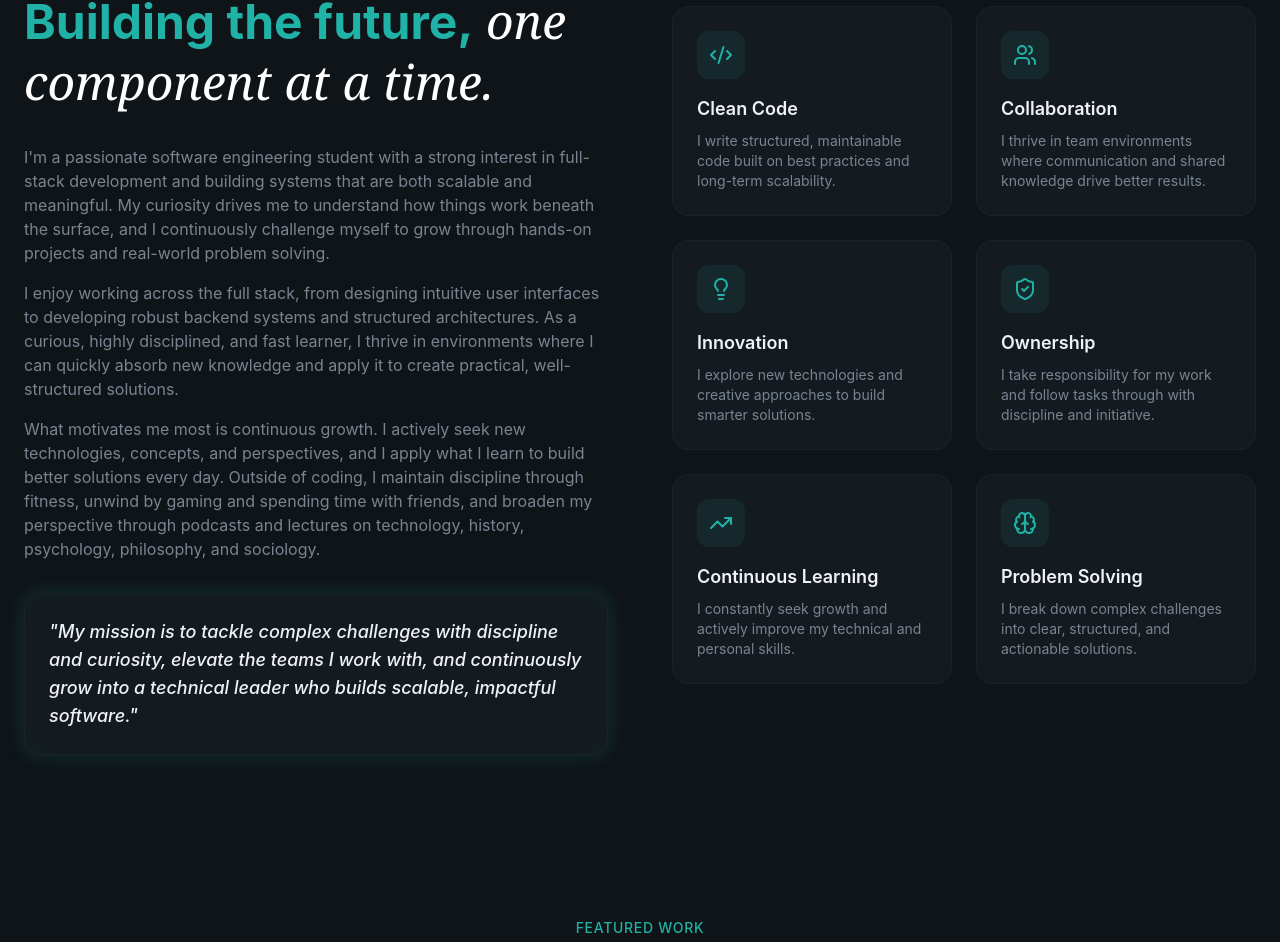
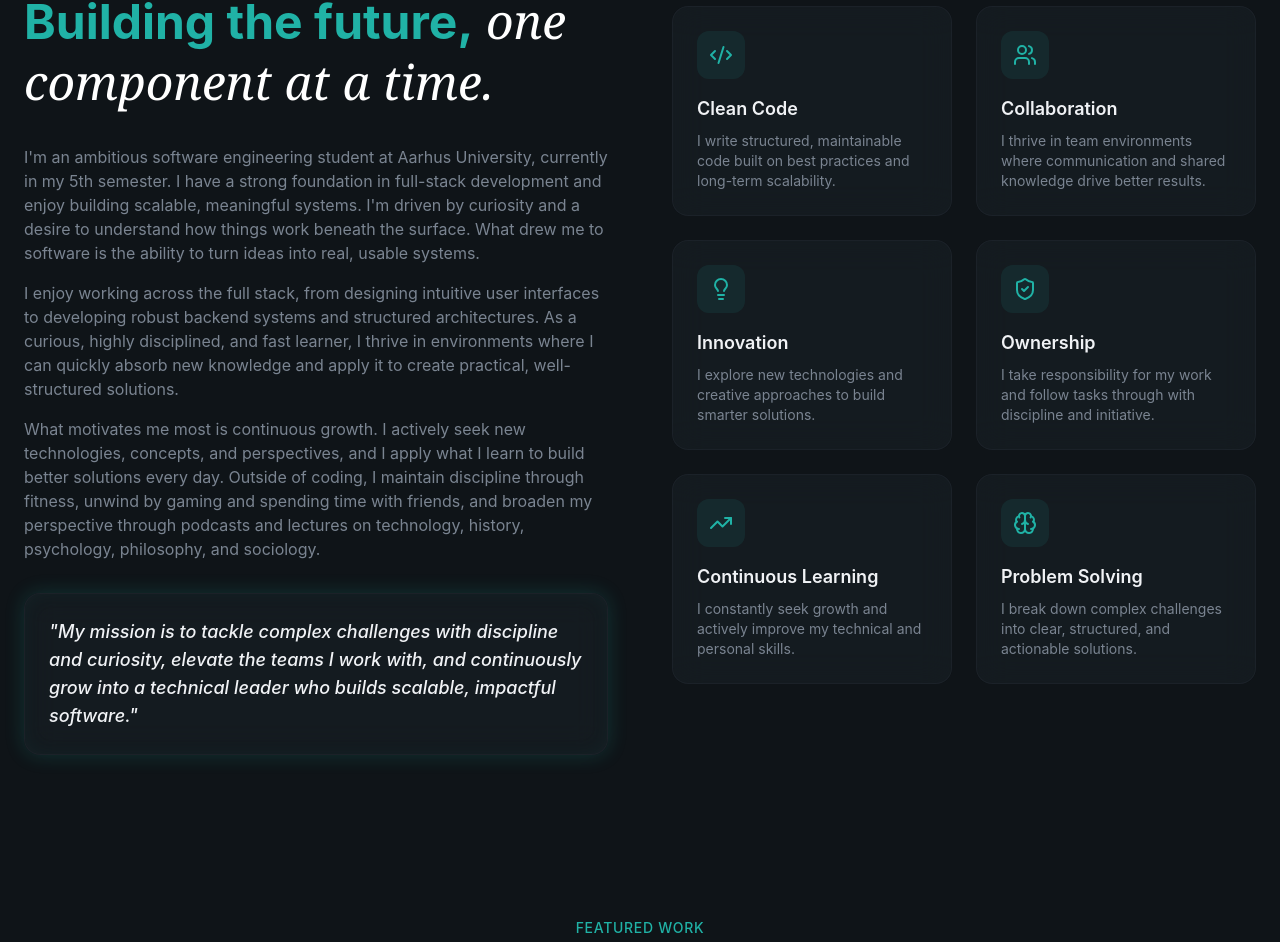
Before and after one commit to andr522g/dev-personal-portofolio, a React (Vite) app: page / in a window 1280 px wide. Shown: the part 1345-2287 px from the top of the page. Built offline with nearby package versions, Linux system fonts and the light colour scheme.

Commit message:
changed about page

```diff
--- a/src/sections/About.jsx
+++ b/src/sections/About.jsx
@@ -1,4 +1,11 @@
-import { Code2, Users, Lightbulb, ShieldCheck, TrendingUp, Brain } from "lucide-react";
+import {
+  Code2,
+  Users,
+  Lightbulb,
+  ShieldCheck,
+  TrendingUp,
+  Brain,
+} from "lucide-react";
 
 export const highlights = [
   {
@@ -61,12 +68,13 @@ export const About = () => {
             </h2>
             <div className="space-y-4 text-muted-foreground animate-fade-in animation-delay-200">
               <p>
-                I'm a passionate software engineering student with a strong
-                interest in full-stack development and building systems that are
-                both scalable and meaningful. My curiosity drives me to
-                understand how things work beneath the surface, and I
-                continuously challenge myself to grow through hands-on projects
-                and real-world problem solving.
+                I'm an ambitious software engineering student at Aarhus
+                University, currently in my 5th semester. I have a strong
+                foundation in full-stack development and enjoy building
+                scalable, meaningful systems. I'm driven by curiosity and a
+                desire to understand how things work beneath the surface. What
+                drew me to software is the ability to turn ideas into real,
+                usable systems.
               </p>
 
               <p>
@@ -106,13 +114,14 @@ export const About = () => {
                 style={{ animationDelay: `${(idx + 1) * 100}ms` }}
               >
                 <div className="w-12 h-12 rounded-xl bg-primary/10 flex items-center justify-center mb-4 hover:bg-primary/20">
-                  <item.icon className="w-6 h-6 text-primary"/>
+                  <item.icon className="w-6 h-6 text-primary" />
                 </div>
                 <h3 className="text-lg font-semibold mb-2">{item.title}</h3>
-                <p className="text-sm text-muted-foreground">{item.description}</p>
+                <p className="text-sm text-muted-foreground">
+                  {item.description}
+                </p>
               </div>
             ))}
-
           </div>
         </div>
       </div>
```
